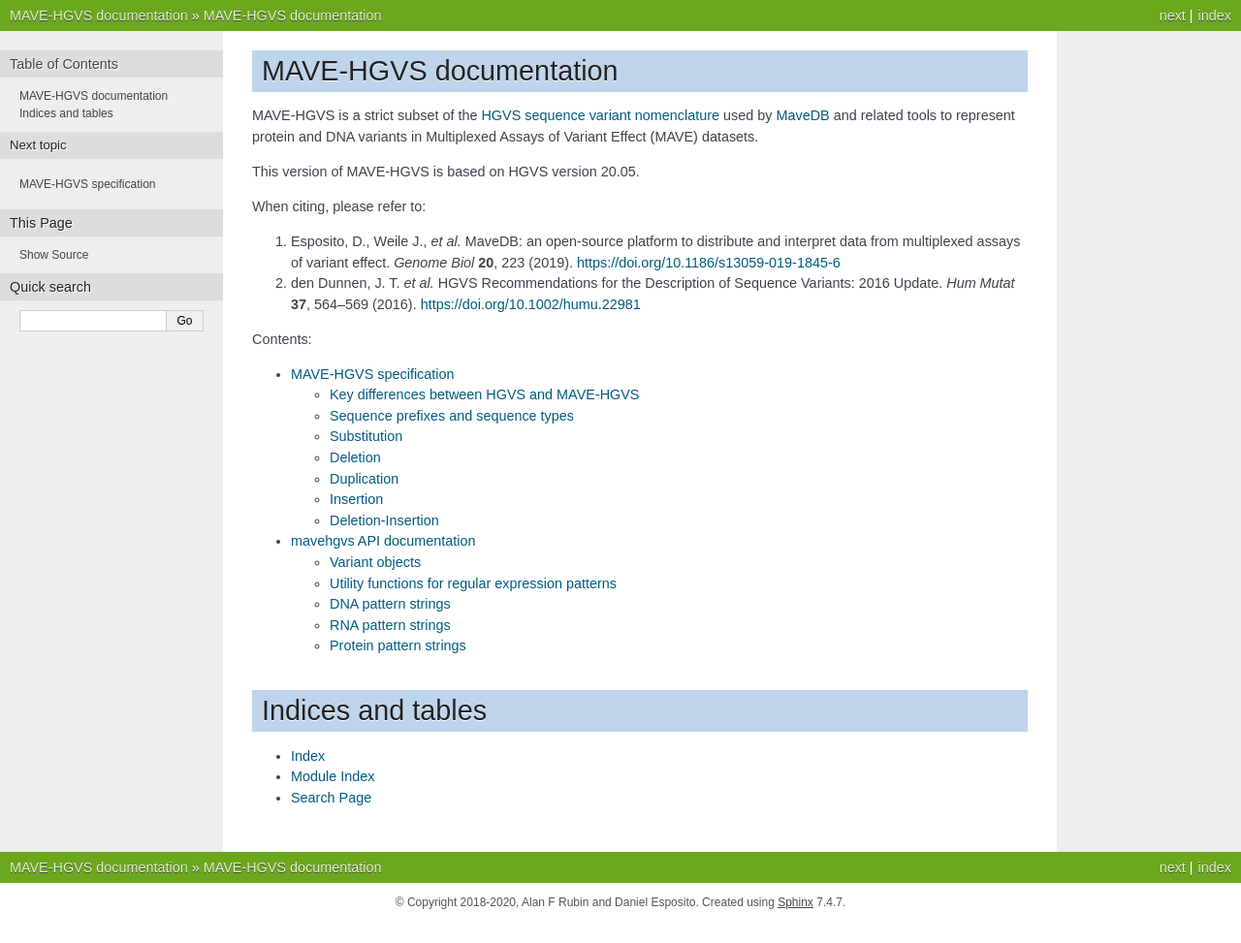
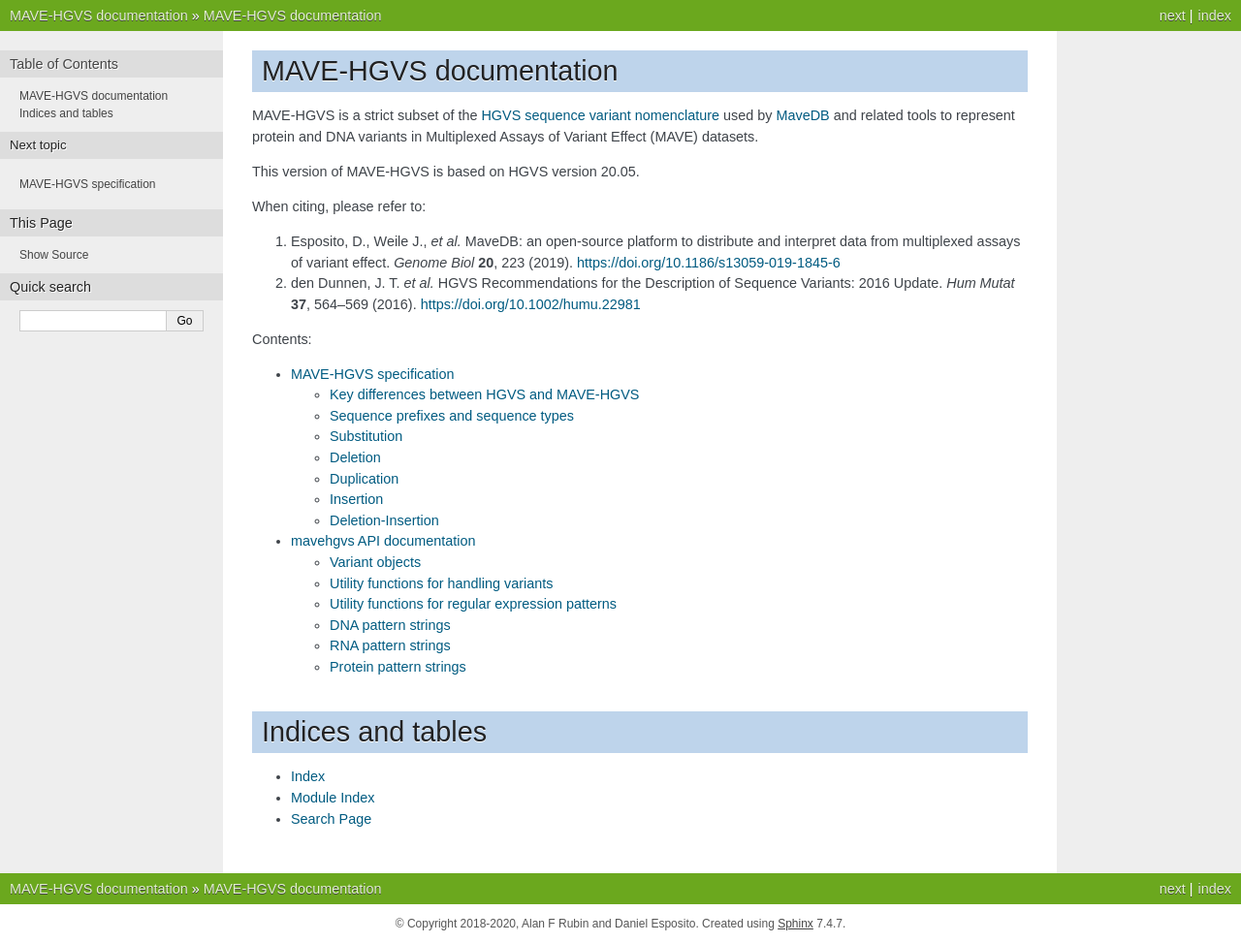
Before and after one commit to VariantEffect/mavehgvs, a Sphinx documentation site: the page built from docs/index.rst, in a window 1280 px wide. Shown: the whole page at 97% size. Built offline with Sphinx 7.4.7, drawn with Linux system fonts in a browser that asks for light colours; before the commit the page ends 951 px from its top, so only the background shows below that.

Commit message:
update docs

```diff
--- a/docs/api.rst
+++ b/docs/api.rst
@@ -18,6 +18,15 @@
    :members:
    :private-members:
    :special-members:
+
+.. automodule:: mavehgvs.exceptions
+   :members:
+
+Utility functions for handling variants
+---------------------------------------
+
+.. automodule:: mavehgvs.util
+   :members:
 
 Utility functions for regular expression patterns
 -------------------------------------------------
```
Also changed, not shown: 1 other file.
